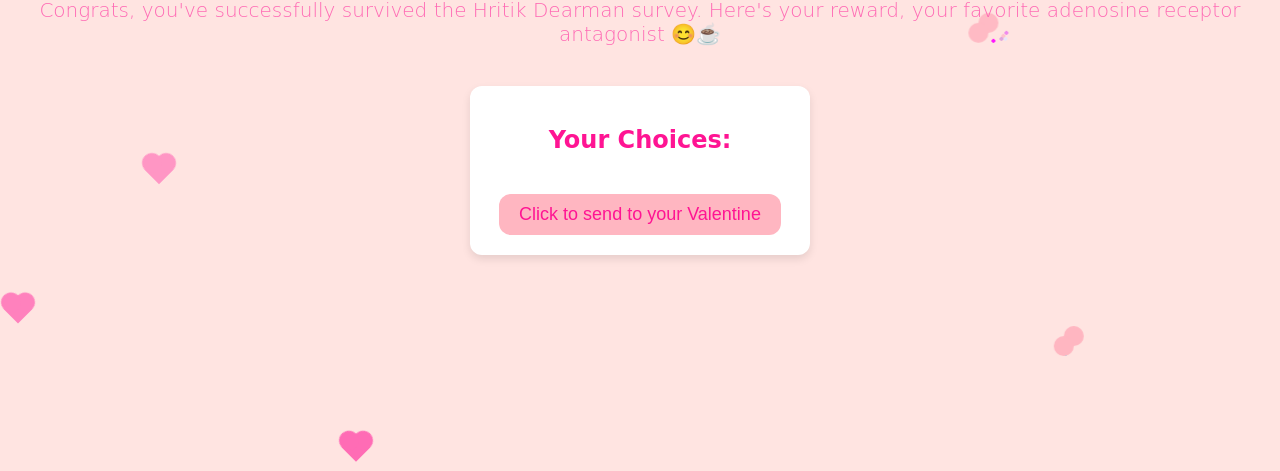
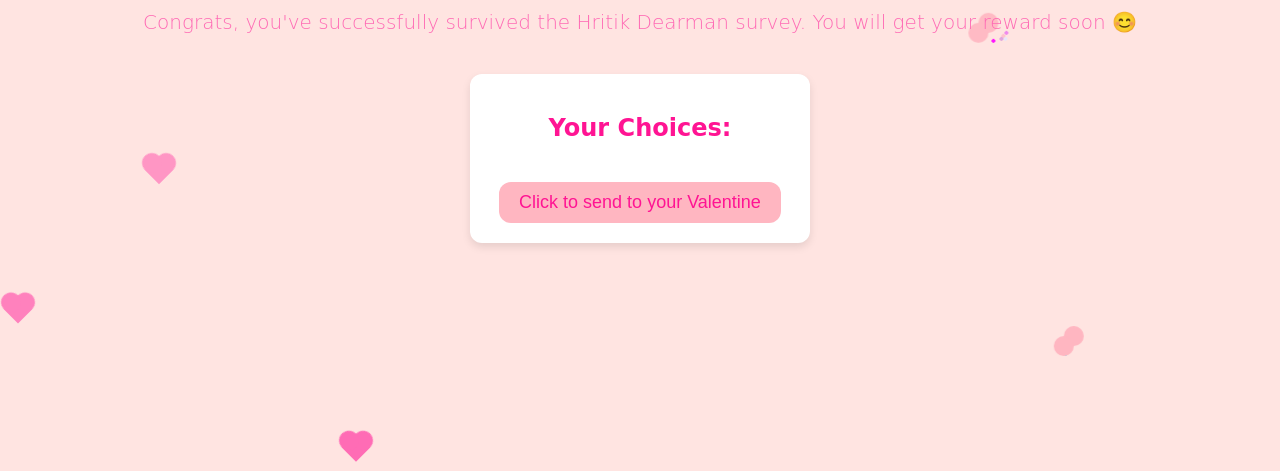
Before and after one commit to mitharun16/HritikVersion, a plain HTML site: page lastpage.html in a window 1280 px wide. Shown: the part 329-800 px from the top of the page. Drawn offline with nearby package versions, Linux system fonts and the light colour scheme.

Commit message:
Hritik being annoying

```diff
--- a/lastpage.html
+++ b/lastpage.html
@@ -20,7 +20,7 @@
     <div class="container">
         <h1>I am eager to spend Valentine's day with you</h1>
         <p class="message">
-            Congrats, you've successfully survived the Hritik Dearman survey. Here's your reward, your favorite adenosine receptor antagonist 😊☕
+            Congrats, you've successfully survived the Hritik Dearman survey. You will get your reward soon 😊
         </p>
         <div id="summary-card" class="card">
             <h2>Your Choices:</h2>
```
